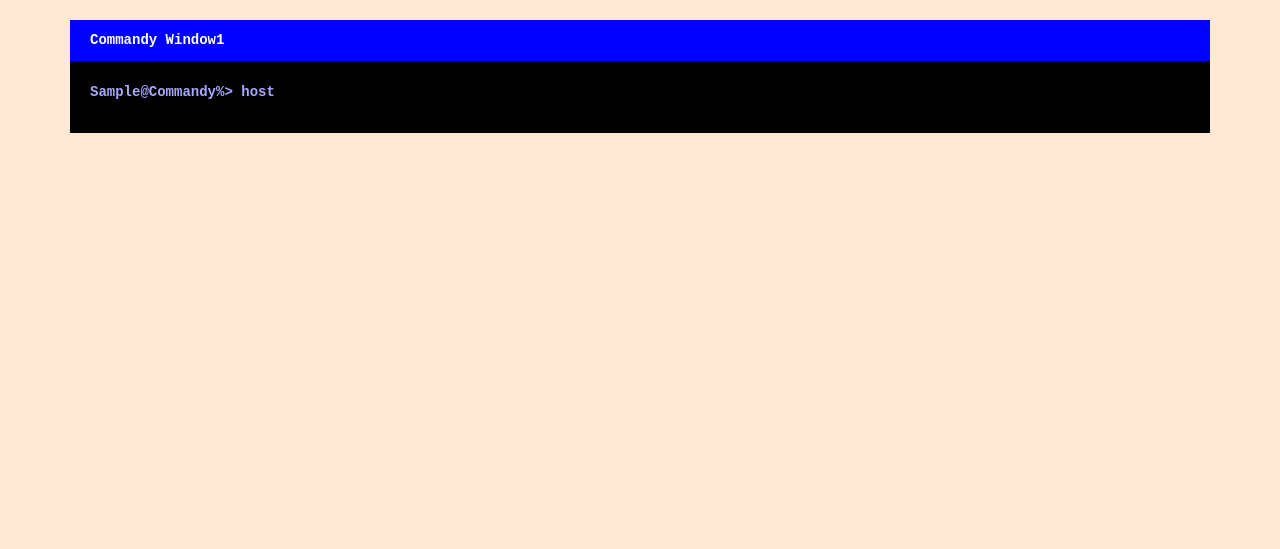
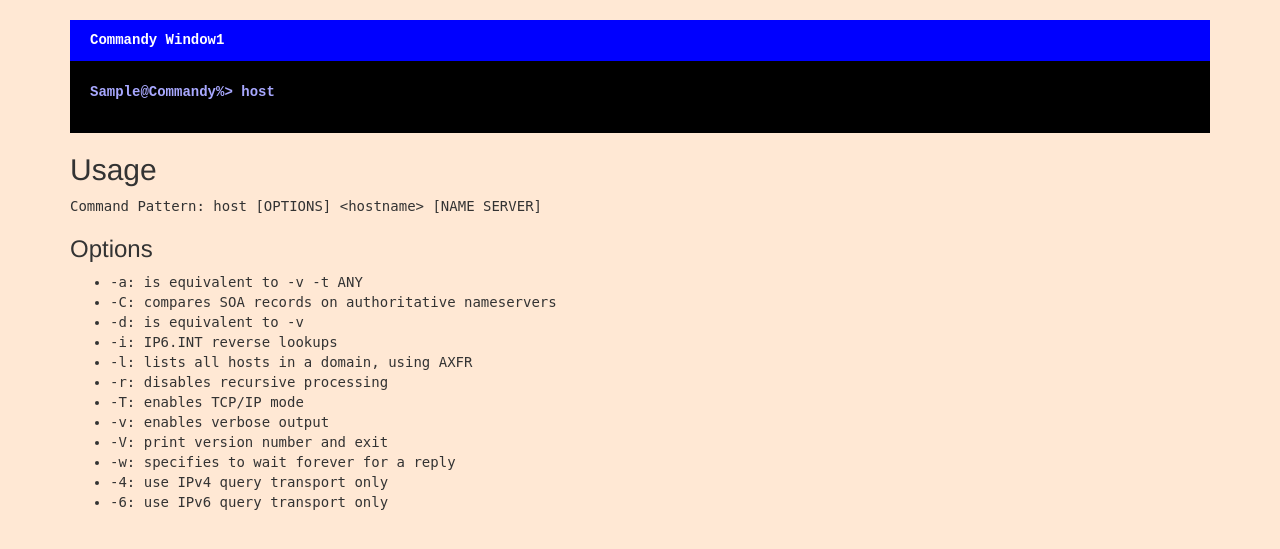
Before and after one commit to busykoala/flask-login-gibb, a Flask app: page / in a window 1280 px wide. Shown: the part 52-601 px from the top of the page. Run offline with Flask 2, Linux system fonts and the light colour scheme; the visitor is signed in with stand-in values (Sample User, id 1); data comes from the database, SQL or seed files in the repository; parts of the project's set-up code (start-up, migrations or seed data) failed here and were passed over; some libraries are stand-ins or nearby versions.

Commit message:
minor ux improvements, command description and regex adjustment

```diff
--- a/app/helper.py
+++ b/app/helper.py
@@ -20,7 +20,7 @@ def ansi_escape(text):
 
 def validate_input(parameter_list):
     to_be_validated = ' '.join(parameter_list)
-    pattern = re.compile(r'^host(?:\s+-[aCdilrTvVw46]+)*(?:\s[^-][a-zA-Z\.\-0-9]+[^\s]){1,2}$')
+    pattern = re.compile(r'^host(?:\s+-[aCdilrTvVw46]+)*(?:\s[^-][a-zA-Z\.\-0-9]+[^\s]){0,2}$')
     return pattern.match(to_be_validated)
 
 
--- a/app/routes.py
+++ b/app/routes.py
@@ -30,7 +30,7 @@ logger = logging.getLogger(LOGGER_NAME)
 def index():
     user = {'username': current_user.username.capitalize()}
     username = user['username']
-    form = CommandForm(request.args, csrf_enabled=False)
+    form = CommandForm(request.args, meta={'csrf': False})
     if request.args.get('submit', False):
         command = form.name.data
         if not command:
@@ -48,10 +48,10 @@ def index():
         try:
             output = check_output(ex_command, stderr=STDOUT).decode()
         except Exception as e:
-            flash(f'Invalid input: {e}')
+            flash(f'Invalid input.')
             logger.error(f'Route /index was called with error {e}')
             return render_template('index.html', title='Command', form=form,
-                                   errors=[str(e)], user=username)
+                                   errors=['Invalid input.'], user=username)
 
         ansi_escaped = ansi_escape(output)
         htmlified = ansi_escaped.replace('\n', '<br>')
--- a/app/static/style.css
+++ b/app/static/style.css
@@ -2,8 +2,19 @@ body {
   background-color: #ffe8d4;
 }
 
+.mono {
+  font-family: monospace;
+}
+
 .navbar {
   border-radius: 0;
+}
+
+.notifications {
+  background-color: white;
+  padding-top: 10px;
+  padding-bottom: 10px;
+  margin-bottom: 30px;
 }
 
 .shell-window {
--- a/app/templates/base.html
+++ b/app/templates/base.html
@@ -1,5 +1,6 @@
 <!DOCTYPE html>
 <html lang="en">
+
 <head>
   {% if title %}
   <title>{{ title }}</title>
@@ -13,6 +14,7 @@
   <script src="https://maxcdn.bootstrapcdn.com/bootstrap/3.4.1/js/bootstrap.min.js"></script>
   <link rel="stylesheet" href="/static/style.css">
 </head>
+
 <body>
 
   <nav class="navbar navbar-inverse">
@@ -35,7 +37,7 @@
   <div class="container">
     {% with messages = get_flashed_messages() %}
     {% if messages %}
-      <ul>
+    <ul class="notifications">
       {% for message in messages %}
       <li>{{ message }}</li>
       {% endfor %}
@@ -46,4 +48,5 @@
   </div>
 
 </body>
+
 </html>
--- a/app/templates/index.html
+++ b/app/templates/index.html
@@ -15,4 +15,23 @@
     <p>{{ form.submit() }}</p>
   </form>
 </div>
+<div>
+  <h2>Usage</h2>
+  <p class="mono">Command Pattern: host [OPTIONS] &lt;hostname&gt; [NAME SERVER]</p>
+  <h3>Options</h3>
+  <ul class="mono">
+    <li>-a: is equivalent to -v -t ANY</li>
+    <li>-C: compares SOA records on authoritative nameservers</li>
+    <li>-d: is equivalent to -v</li>
+    <li>-i: IP6.INT reverse lookups</li>
+    <li>-l: lists all hosts in a domain, using AXFR</li>
+    <li>-r: disables recursive processing</li>
+    <li>-T: enables TCP/IP mode</li>
+    <li>-v: enables verbose output</li>
+    <li>-V: print version number and exit</li>
+    <li>-w: specifies to wait forever for a reply</li>
+    <li>-4: use IPv4 query transport only</li>
+    <li>-6: use IPv6 query transport only</li>
+  </ul>
+</div>
 {% endblock %}
```
Lines whose indentation alone changed are shown as unchanged.
